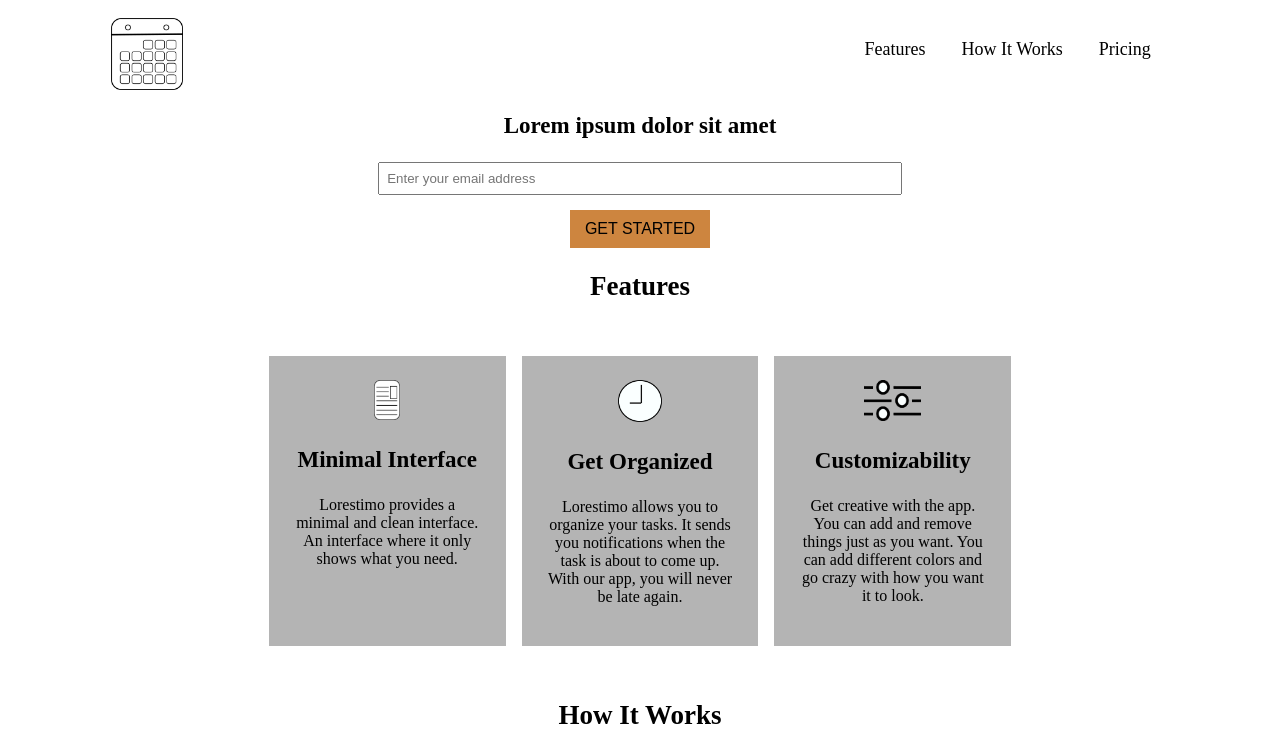
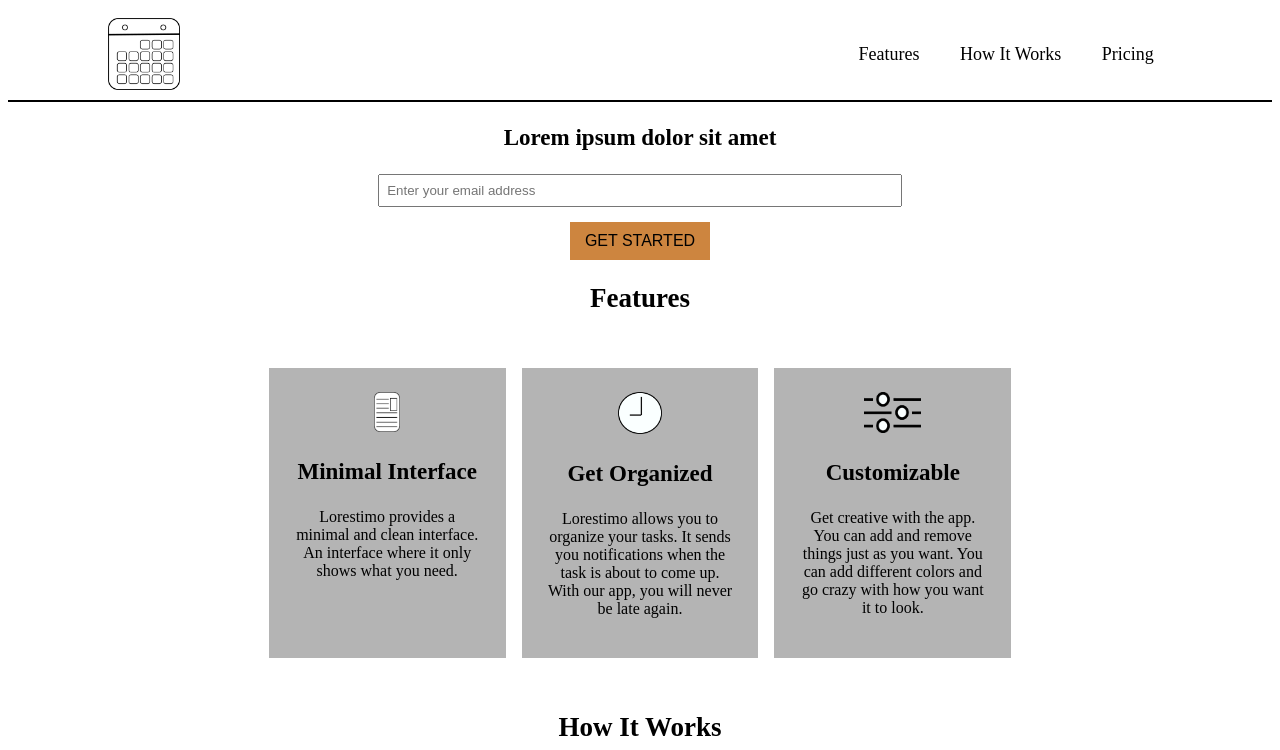
Before and after one commit to Airiseru/product-landing-page, a plain HTML site: page index.html in a window 1280 px wide. Shown: the top 750 px of the page. Drawn offline with Linux system fonts and the light colour scheme.

Commit message:
Make changes to the design

```diff
--- a/index.html
+++ b/index.html
@@ -12,9 +12,11 @@
       <img src="image/bitmap.png" alt="Calendar" id="header-img">
     </section>
     <nav id="nav-bar">
-      <p><a href="#features" class="nav-link">Features</a></p>
-      <p><a href="#works" class="nav-link">How It Works</a></p>
-      <p><a href="#pricing" class="nav-link">Pricing</a></p>
+      <ul>
+        <li><a href="#features" class="nav-link">Features</a></li>
+        <li><a href="#works" class="nav-link">How It Works</a></li>
+        <li><a href="#pricing" class="nav-link">Pricing</a></li>
+      </ul>
     </nav>
   </header>
   <main>
@@ -40,7 +42,7 @@
         </div>
         <div id="card3">
           <img src="image/customize.png" alt="Customize Scroll Bar" id="img-bar">
-          <h3>Customizability</h3>
+          <h3>Customizable</h3>
           <p>Get creative with the app. You can add and remove things just as you want. You can add different colors and go crazy with how you want it to look.</p>
         </div>
       </div>
--- a/style.css
+++ b/style.css
@@ -23,6 +23,7 @@ h5 {
   z-index: 1;
   font-size: 18px;
   justify-content: space-evenly;
+  border-bottom: 2px solid black;
 }
 
 #logo, #nav-bar{
@@ -31,8 +32,17 @@ h5 {
 }
 
 #logo {
-  padding-top: 10px;
+  padding: 10px 0;
   width: 50%;
+}
+
+#nav-bar {
+  cursor: pointer;
+  list-style-type: none;
+}
+
+li {
+  display: inline;
 }
 
 .nav-link {
@@ -119,6 +129,8 @@ ul {
   background-color: gray;
   text-align: center;
   width: 80%;
+  padding: 10px 0;
+  padding-top: 20px;
   transform: translateX(11%);
 }
 
```
